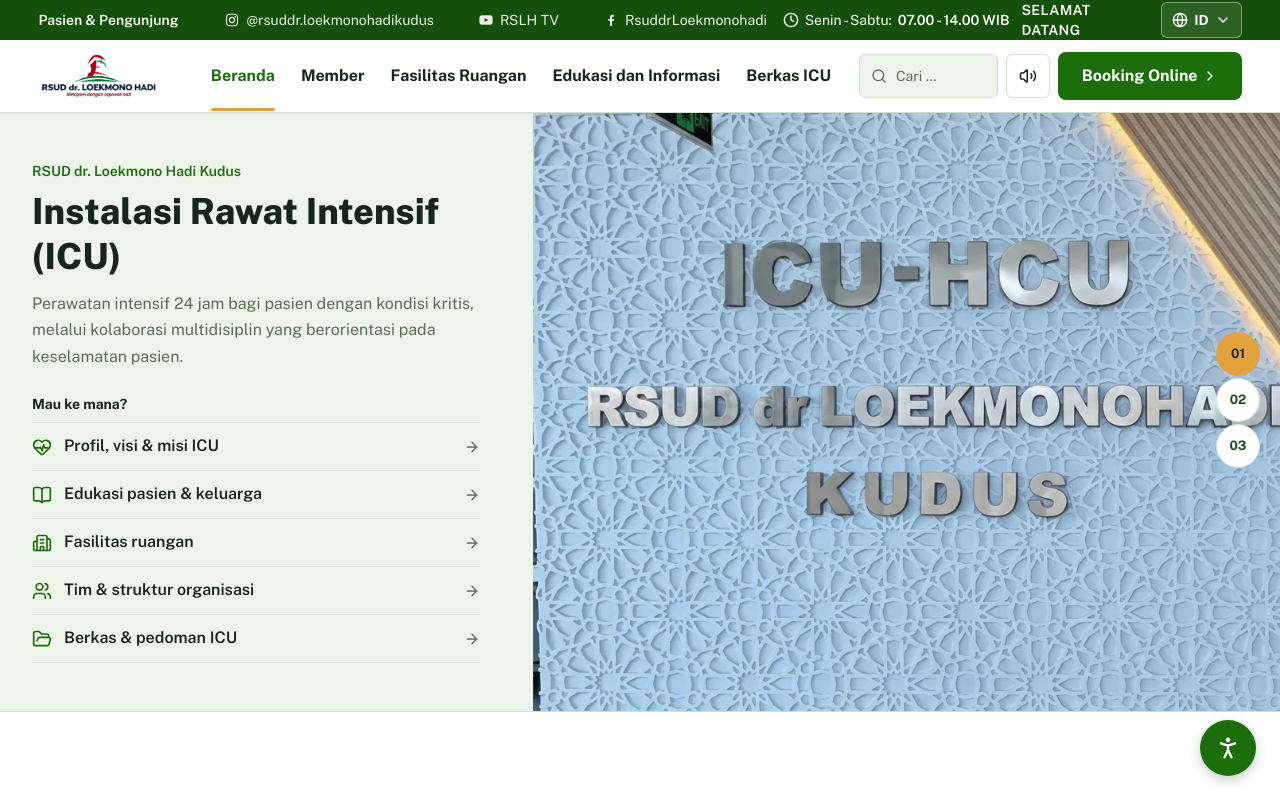
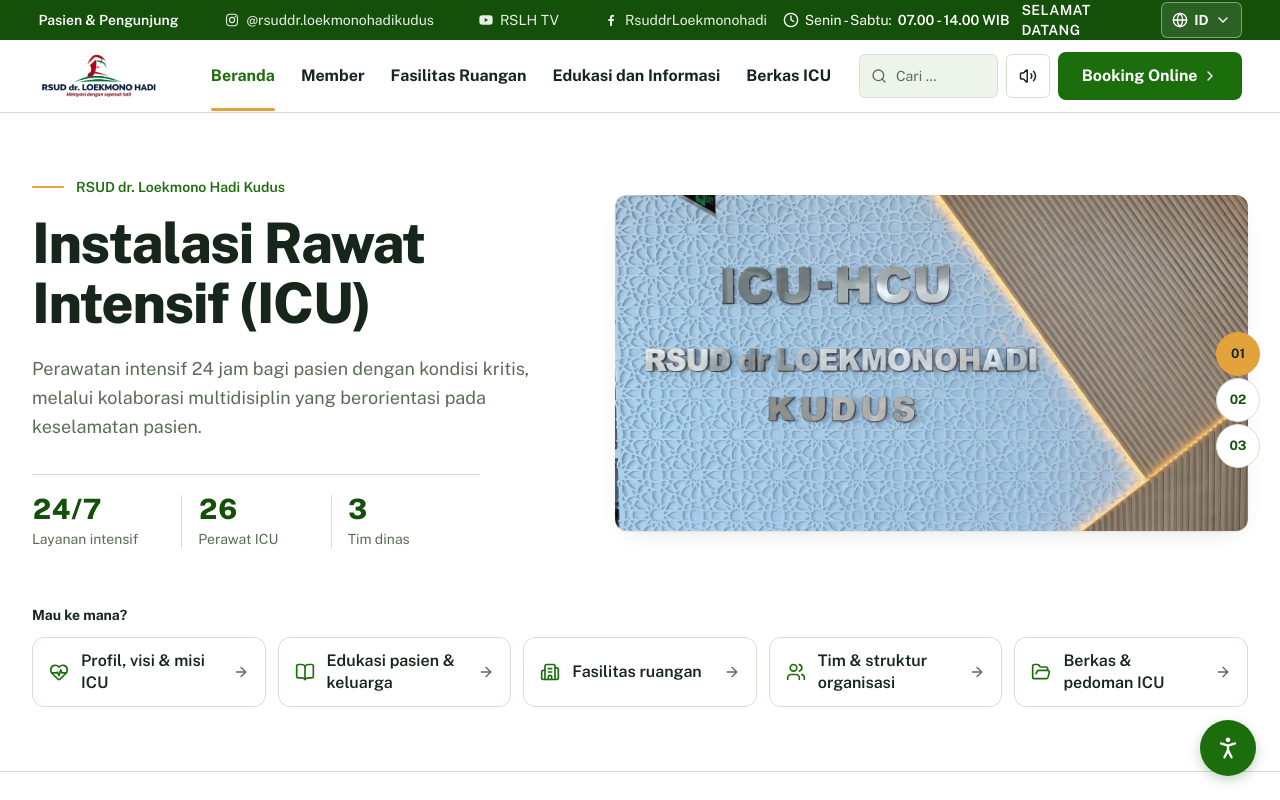
Before and after one commit to Astake777/IDN-RSUD-WEBSITE, a React (Vite) app: page / in a window 1280 px wide. Shown: the top 800 px of the page. Built offline with nearby package versions, Linux system fonts and the light colour scheme.

Commit message:
feat(home): cleaner split hero with full photo, facts and quick links

```diff
--- a/src/features/seru/HomeHero.tsx
+++ b/src/features/seru/HomeHero.tsx
@@ -13,49 +13,48 @@ const links: { to: string; label: Localized; Icon: LucideIcon }[] = [
   { to: '/berkas-icu', label: { id: 'Berkas & pedoman ICU', en: 'ICU documents & guidelines', jv: 'Berkas & pedoman ICU' }, Icon: FolderOpen },
 ]
 
-const row =
-  'group flex min-h-12 items-center gap-3 border-b border-line py-2.5 font-semibold text-ink transition-colors hover:text-brand-900'
+// Figures come from the unit's own data (organization.ts, service hours); nothing invented.
+const facts: { value: string; label: Localized }[] = [
+  { value: '24/7', label: { id: 'Layanan intensif', en: 'Intensive care', jv: 'Layanan intensif' } },
+  { value: '26', label: { id: 'Perawat ICU', en: 'ICU nurses', jv: 'Perawat ICU' } },
+  { value: '3', label: { id: 'Tim dinas', en: 'Shift teams', jv: 'Tim dinas' } },
+]
 
-// Split hero: a short orientation panel on the left so visitors see where to go, the ICU photo on the right.
+const tile =
+  'group flex h-full min-h-14 items-center gap-3 rounded-card border border-line bg-white px-4 py-3 font-semibold text-ink transition-colors hover:border-brand-700 hover:text-brand-900'
+
 export function HomeHero() {
   const { l } = useLang()
 
   return (
-    <section aria-labelledby="hero-title" className="grid border-b border-line lg:min-h-[500px] lg:grid-cols-[minmax(0,5fr)_minmax(0,7fr)] xl:min-h-[540px]">
-      <div className="order-2 flex items-center bg-brand-50 lg:order-1">
-        <div className="w-full px-[clamp(1rem,4vw,2rem)] py-10 lg:py-12 lg:pl-[max(2rem,calc((100vw-1280px)/2+2rem))] lg:pr-10">
-          <p className="text-sm font-semibold text-brand-700">{l(s.heroKicker)}</p>
-          <p id="hero-title" className="mt-2 text-[length:calc(1.75rem*var(--a11y-fs,1))] font-extrabold leading-tight text-ink lg:text-[length:calc(2.25rem*var(--a11y-fs,1))]">
+    <section aria-labelledby="hero-title" className="border-b border-line bg-white">
+      <div className="container-site py-10 sm:py-14 lg:py-16">
+        <div className="grid items-center gap-8 lg:grid-cols-[minmax(0,1fr)_minmax(0,1.2fr)] lg:gap-14">
+          <div>
+            <p className="flex items-center gap-3 text-sm font-semibold text-brand-700">
+              <span aria-hidden className="h-0.5 w-8 rounded-full bg-accent" />
+              {l(s.heroKicker)}
+            </p>
+            <p
+              id="hero-title"
+              className="mt-4 text-[length:calc(2.25rem*var(--a11y-fs,1))] font-extrabold leading-[1.08] tracking-tight text-ink text-balance sm:text-[length:calc(3rem*var(--a11y-fs,1))] xl:text-[length:calc(3.5rem*var(--a11y-fs,1))]"
+            >
               {l(s.heroTitle)}
             </p>
-          <p className="mt-3 max-w-md text-ink-soft">{l(s.heroLead)}</p>
+            <p className="mt-5 max-w-lg text-lg leading-relaxed text-ink-soft">{l(s.heroLead)}</p>
 
-          <nav aria-label={l(s.heroNav)} className="mt-6 max-w-md">
-            <p className="text-sm font-bold text-ink">{l(s.heroNav)}</p>
-            <ul className="mt-2 border-t border-line">
-              {links.map(({ to, label, Icon }) => (
-                <li key={to}>
-                  {to.startsWith('#') ? (
-                    <a href={to} className={row}>
-                      <Icon className="size-5 shrink-0 text-brand-700" aria-hidden />
-                      <span className="flex-1">{l(label)}</span>
-                      <ArrowRight className="size-4 text-ink-soft transition-transform group-hover:translate-x-0.5 motion-reduce:transition-none" aria-hidden />
-                    </a>
-                  ) : (
-                    <Link to={to} className={row}>
-                      <Icon className="size-5 shrink-0 text-brand-700" aria-hidden />
-                      <span className="flex-1">{l(label)}</span>
-                      <ArrowRight className="size-4 text-ink-soft transition-transform group-hover:translate-x-0.5 motion-reduce:transition-none" aria-hidden />
-                    </Link>
-                  )}
-                </li>
+            <dl className="mt-8 grid max-w-md grid-cols-3 border-t border-line pt-5">
+              {facts.map((f, i) => (
+                <div key={f.value} className={i ? 'border-l border-line pl-4' : ''}>
+                  <dt className="sr-only">{l(f.label)}</dt>
+                  <dd className="text-[length:calc(1.75rem*var(--a11y-fs,1))] font-extrabold leading-none text-brand-900 tabular-nums">{f.value}</dd>
+                  <dd className="mt-1.5 text-sm text-ink-soft">{l(f.label)}</dd>
+                </div>
               ))}
-            </ul>
-          </nav>
-        </div>
+            </dl>
           </div>
 
-      <div className="order-1 lg:order-2">
+          <figure className="overflow-hidden rounded-card shadow-card">
             <img
               src="/images/hero-icu.webp"
               width={1418}
@@ -63,8 +62,34 @@ export function HomeHero() {
               alt={l(s.heroAlt)}
               loading="eager"
               fetchPriority="high"
-          className="block aspect-[16/9] size-full object-cover object-left lg:aspect-auto"
+              className="block aspect-[1418/752] w-full object-cover"
             />
+          </figure>
+        </div>
+
+        <nav aria-label={l(s.heroNav)} className="mt-10 lg:mt-14">
+          <p className="text-sm font-bold text-ink">{l(s.heroNav)}</p>
+          <ul className="mt-3 grid gap-3 sm:grid-cols-2 md:grid-cols-3 xl:grid-cols-5">
+            {links.map(({ to, label, Icon }) => {
+              const body = (
+                <>
+                  <Icon className="size-5 shrink-0 text-brand-700" aria-hidden />
+                  <span className="flex-1 leading-snug">{l(label)}</span>
+                  <ArrowRight className="size-4 shrink-0 text-ink-soft transition-transform group-hover:translate-x-0.5 motion-reduce:transition-none" aria-hidden />
+                </>
+              )
+              return (
+                <li key={to}>
+                  {to.startsWith('#') ? (
+                    <a href={to} className={tile}>{body}</a>
+                  ) : (
+                    <Link to={to} className={tile}>{body}</Link>
+                  )}
+                </li>
+              )
+            })}
+          </ul>
+        </nav>
       </div>
     </section>
   )
--- a/src/features/seru/hooks.ts
+++ b/src/features/seru/hooks.ts
@@ -66,7 +66,8 @@ export function useInView(target: RefObject<Element | null>) {
   useEffect(() => {
     const el = target.current
     if (!el) return
-    const io = new IntersectionObserver(([e]) => setInView(e.isIntersecting))
+    // Shows once the section fills the lower half, so the rail never sits beside the hero.
+    const io = new IntersectionObserver(([e]) => setInView(e.isIntersecting), { rootMargin: '0px 0px -50% 0px' })
     io.observe(el)
     return () => io.disconnect()
   }, [target])
```
Lines whose indentation alone changed are shown as unchanged.
